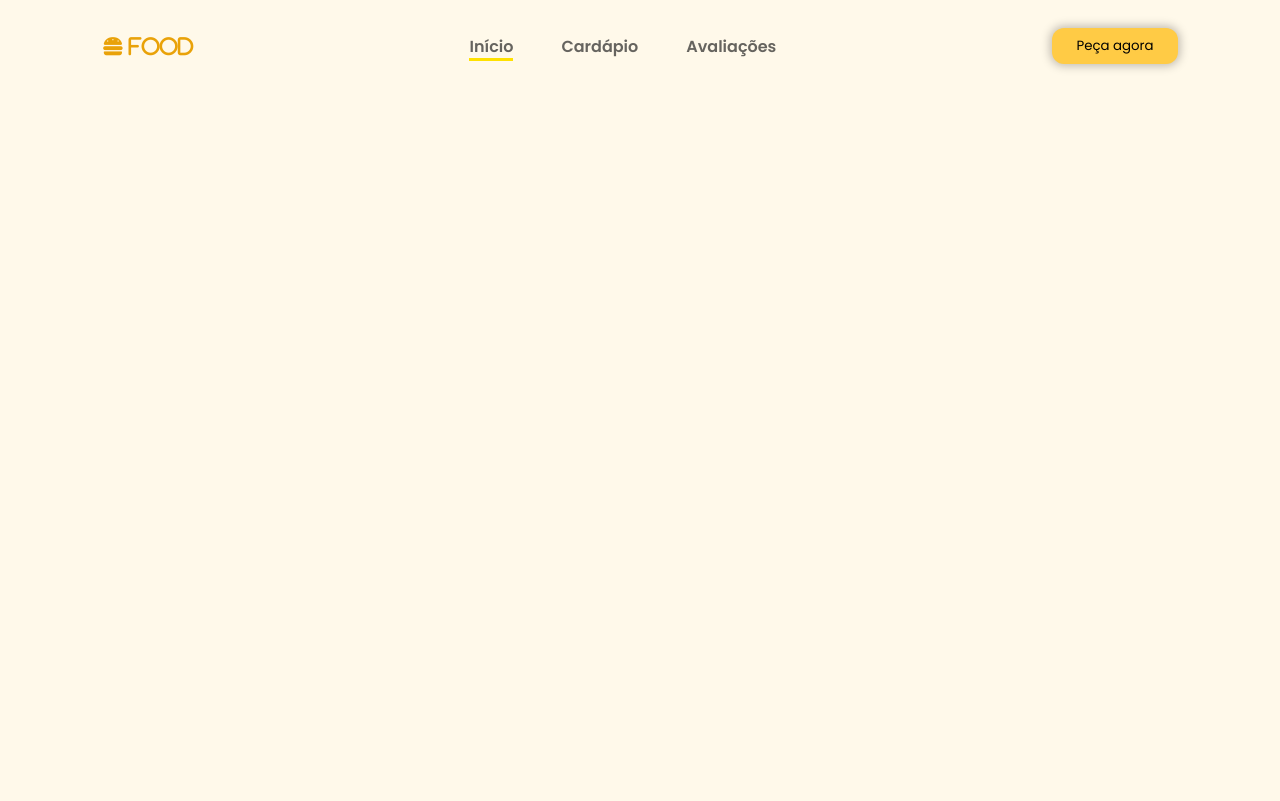
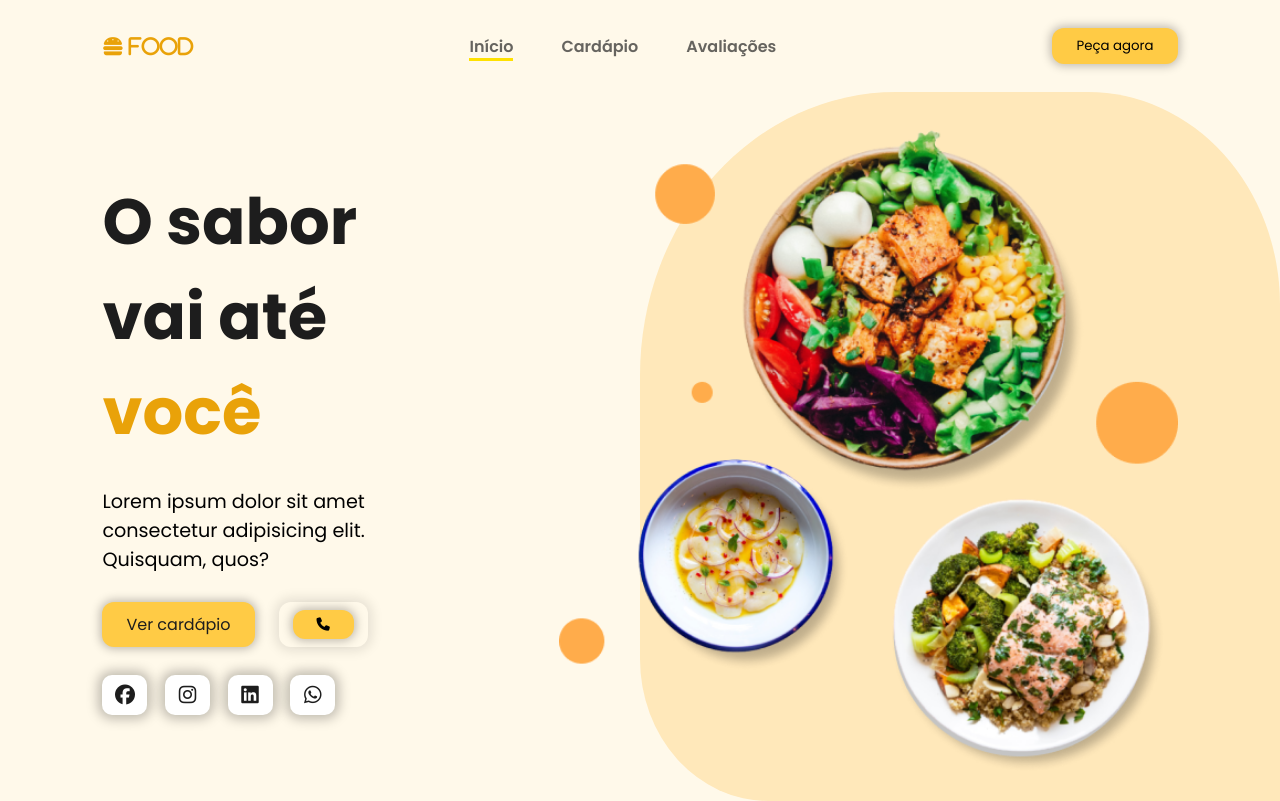
Before and after one commit to Isa-codelab/landpage-restaurant, a plain HTML site: page index.html in a window 1280 px wide. Drawn offline with nearby package versions, Linux system fonts and the light colour scheme; a web font is replaced by a local one.

Commit message:
feat: Adiciona a home e sua respectiva responsividade

```diff
--- a/index.html
+++ b/index.html
@@ -2,11 +2,15 @@
 <html lang="pt-br">
 <head>
     <meta charset="UTF-8">
+
     <meta name="viewport" content="width=device-width, initial-scale=1.0">
     <link rel="stylesheet" href="https://cdnjs.cloudflare.com/ajax/libs/font-awesome/6.7.2/css/all.min.css" integrity="sha512-Evv84Mr4kqVGRNSgIGL/F/aIDqQb7xQ2vcrdIwxfjThSH8CSR7PBEakCr51Ck+w+/U6swU2Im1vVX0SVk9ABhg==" crossorigin="anonymous" referrerpolicy="no-referrer" />
     <link rel="stylesheet" href="./src/styles/header.css"/>
+    <link rel="stylesheet" href="./src/styles/styles.css"/>
+    <link rel="stylesheet" href="./src/styles/home.css"/>
+
     <script src="https://cdnjs.cloudflare.com/ajax/libs/jquery/3.7.1/jquery.min.js" integrity="sha512-v2CJ7UaYy4JwqLDIrZUI/4hqeoQieOmAZNXBeQyjo21dadnwR+8ZaIJVT8EE2iyI61OV8e6M8PP2/4hpQINQ/g==" crossorigin="anonymous" referrerpolicy="no-referrer"></script>
-    <link rel="stylesheet" href="./src/styles/styles.css"/>
+
     <title>FOOD</title>
 </head>
 <body>
@@ -42,6 +46,52 @@
         </div>
     </header>
 
+    <main id="content">
+        <section id="home">
+            <div class="shape"></div>
+            <div id="cta">
+                <h1 class="cta-title">
+                    O sabor vai até
+                    <span>você</span>
+                </h1>
+
+                <p class="cta-description">
+                    Lorem ipsum dolor sit amet consectetur adipisicing elit. Quisquam, quos?
+                </p>
+
+                <div class="cta-buttons">
+                    <a href="#" class="btn-default">
+                        Ver cardápio
+                    </a>
+
+                    <a href="tel:+5511999999999" id="cta-buttons_phone">
+                        <button class="btn-default">
+                            <i class="fa-solid fa-phone"></i>
+                        </button>
+                    </a>
+                </div>
+
+                <div class="cta-socials_buttons">
+                    <a href="" target="_blank">
+                        <i class="fa-brands fa-facebook"></i>
+                    </a>
+                    <a href="" target="_blank">
+                        <i class="fa-brands fa-instagram"></i>
+                    </a>
+                    <a href="" target="_blank">
+                        <i class="fa-brands fa-linkedin"></i>
+                    </a>
+                    <a href="" target="_blank">
+                        <i class="fa-brands fa-whatsapp"></i>
+                    </a>
+                </div>
+            </div>
+            <div class="hero-img">
+                <img src="./src/assets/hero.png" alt="food-banner" />
+            </div>
+      </section>
+    </main>
+
 
 
     <script src="./src/javascript/scripts.js"></script>
--- /dev/null
+++ b/src/styles/home.css
@@ -0,0 +1,109 @@
+#home{
+    display: flex;
+    min-height: calc(100vh - 91px);
+    position: relative;
+
+}
+
+#cta{
+    width: 35%;
+
+    display: flex;
+    flex-direction: column;
+
+    gap: 28px;
+    margin-top: 5%;
+}
+
+.cta-title{
+    font-size: 4rem;
+    color: #1d1d1d;
+
+}
+
+.cta-title span{
+    color: #e9a209;
+}
+
+.cta-description{
+    font-size: 1.2rem;
+
+}
+
+.cta-buttons{
+    display: flex;
+    gap: 1.5rem;
+}
+
+.cta-buttons a{
+    text-decoration: none;
+    color: #1d1d1d;
+
+}
+
+#cta-buttons_phone{
+    display: flex;
+    gap: 8px;
+    align-items: center;
+    padding: 8px 14px;
+
+    color: #fff;
+    font-weight: 500;
+
+    border-radius: 12px;
+    box-shadow: 0px 0px 12px 4px rgba(0, 0, 0, 0.1);
+
+}
+
+.hero-img{
+    display: flex;
+    align-items: start;
+    justify-content: end;
+    width: 70%;
+    z-index: 2;
+}
+
+.hero-img img{
+    height: 100%;
+    width: fit-content;
+
+}
+
+.shape{
+    background-color: #ffe8ba;
+    width: 50%;
+    height: 100%;
+
+    position: absolute;
+    border-radius: 40% 30% 0% 20%;
+    top: 0;
+    right: 0;
+    z-index: 1;
+
+}
+
+@media screen and (max-width: 1170px) {
+    #home{
+        min-height: 100%;
+        padding-top: 0px;
+    }
+    .hero-img,
+    .hero-img img,
+    #home .shape{
+        display: none;
+    }
+
+    #cta{
+        width: 100%;
+        text-align: center;
+        align-items: center;
+    }
+
+}
+
+@media screen and (max-width: 450px) {
+    #cta-buttons_phone{
+        display: none;
+
+ }
+}
--- a/src/styles/styles.css
+++ b/src/styles/styles.css
@@ -9,6 +9,10 @@
 
 body{
     background-color: #fff9ea;
+}
+
+section{
+    padding: 28px 8%;
 }
 
 .btn-default{
@@ -30,3 +34,29 @@ body{
 .btn-default:hover{
     background-color: #f8d477;
 }
+
+.cta-socials_buttons{
+    display: flex;
+    gap: 1.1rem;
+}
+
+.cta-socials_buttons a{
+    display: flex;
+    align-items: center;
+    justify-content: center;
+
+    width: 45px;
+    height: 40px;
+
+    background-color: #fff;
+    font-size: 1.25rem;
+    text-decoration: none;
+    border-radius: 10px;
+    color: #1d1d1d;
+    box-shadow: 0px 0px 12px 4px rgba(0, 0, 0, 0.25);
+    transition: box-shadow .3s ease-in-out;
+}
+
+.cta-socials_buttons a:hover{
+    box-shadow: 0px 0px 12px 8px rgba(0, 0, 0, 0.1);
+}
```
Also changed, not shown: src/assets/hero.png (added).
